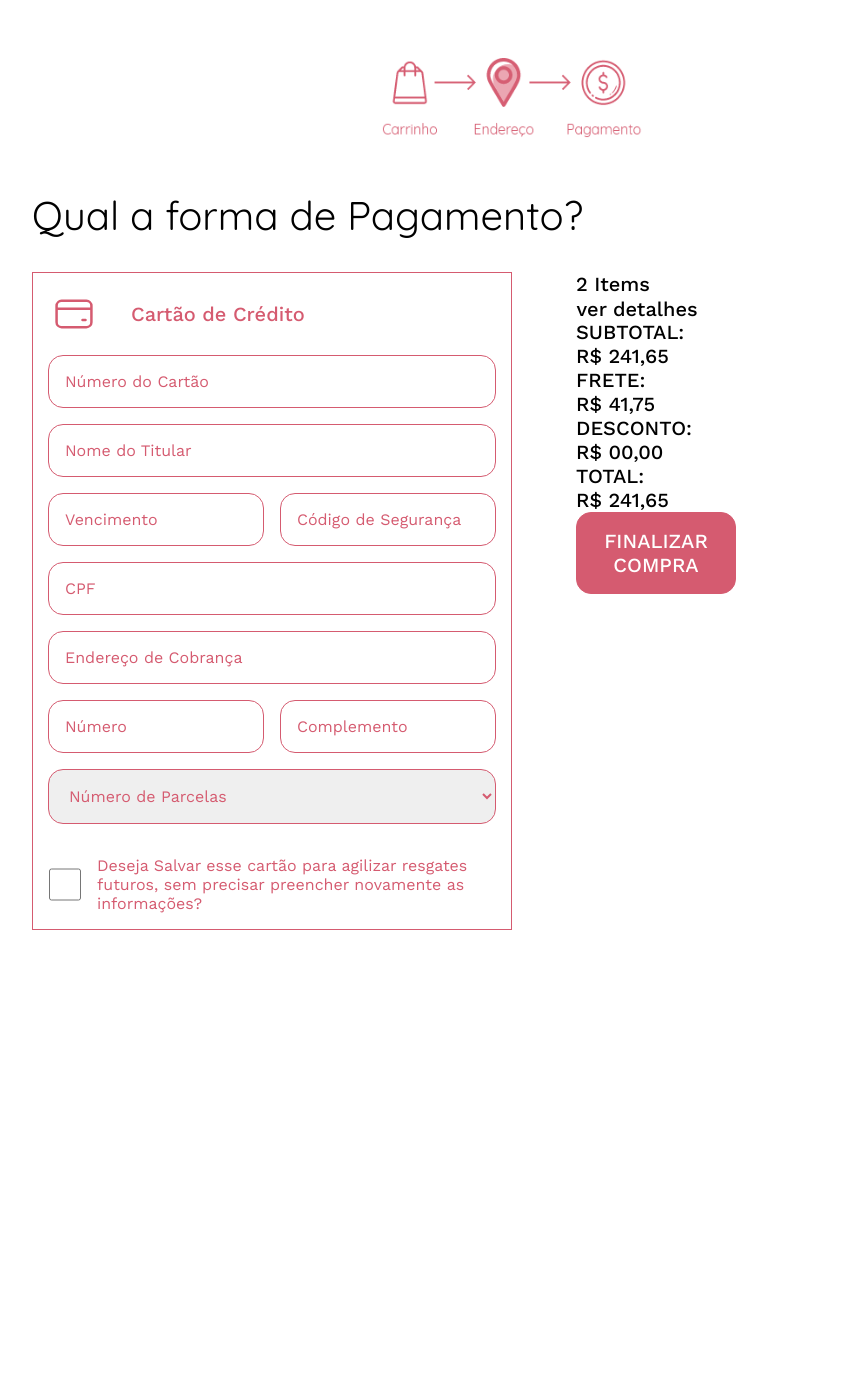
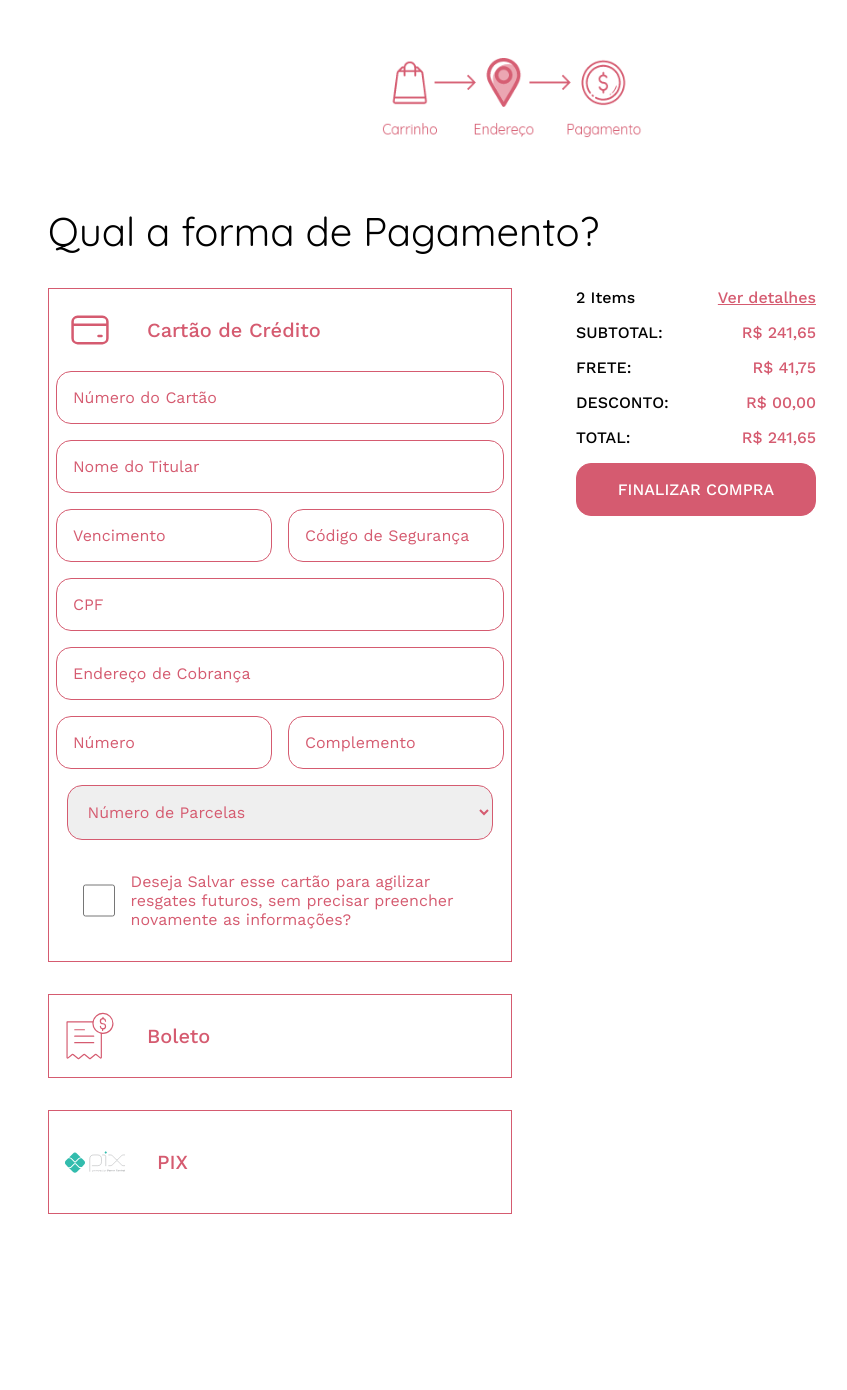
Before and after one commit to JoaordAssis/2UCASE, a PHP site: page /App/view/pagamento.php in a window 1280 px wide, after a click on "Cartão de Crédito". Shown: the part 190-1580 px from the top of the page, without its empty margins (128-975 px from the left). Before the commit the page ends 1120 px from the top, so only its background shows below. Run offline with PHP 8.4, Linux system fonts and the light colour scheme; some libraries are stand-ins or nearby versions.

Commit message:
Finalizada a pagina de pagamento

```diff
--- a/App/assets/styles/pagamento.css
+++ b/App/assets/styles/pagamento.css
@@ -14,6 +14,8 @@
     flex-direction: column;
     align-content: flex-start;
     width: 60rem;
+    max-width: 100%;
+    padding: 1rem;
 }
 
 .payment-container{
@@ -23,7 +25,10 @@
 }
 
 .payment-forms{
+    display: flex;
+    flex-direction: column;
     width: 50%;
+    gap: 2rem;
 }
 
 .payment-forms .accordion{
@@ -42,6 +47,16 @@
     flex-direction: column;
     width: 100%;
     border: 1px solid var(--cor-principal);
+}
+
+.panel{
+    padding: 0 1.1rem;
+    background-color: white;
+    display: none;
+    overflow: hidden;
+    max-height: 0;
+    transition: max-height 0.3s ease-out;
+    margin-bottom: 1rem;
 }
 
 /* Formulario de Cartão */
@@ -89,3 +104,260 @@
 #label-check input{
     max-width: 2rem;
 }
+
+/* Detalhes do pedido */
+
+.detail-order{
+    display: flex;
+    flex-direction: column;
+    gap: 1rem;
+    width: 15rem;
+}
+
+.detail-order p, .detail-order button{
+    font-size: 1rem;
+    background-color: transparent;
+    border: none;
+}
+
+.detail-order div{
+    display: flex;
+    width: 100%;
+    justify-content: space-between;
+}
+
+.detail-order span{
+    color: var(--cor-principal);
+}
+
+.detail-order #link-detail{
+    color: var(--cor-principal);
+    text-decoration: underline;
+}
+
+#principal-button{
+    width: 100%;
+}
+
+
+/* Media Queries */
+
+@media (max-width: 960px){
+    .payment{
+        display: flex;
+        flex-direction: column;
+        align-content: flex-start;
+        width: 48rem;
+        padding: 1rem;
+    }
+
+    #formulario-pagamento input, select{
+        display: block;
+        width: 22rem;
+        max-width: 100%;
+        padding: 1rem;
+        border: 1px solid var(--cor-principal);
+        border-radius: 15px;
+        color: var(--cor-principal);
+    }
+
+    .row-payment input, .row-payment label{
+        display: block;
+        max-width: 10.5rem;
+        width: 100%;
+    }
+
+    #label-check{
+    display: flex;
+    gap: 1rem;
+    max-width: 100%;
+    padding: 1rem;
+    color: var(--cor-principal);
+    }
+
+    #label-check input{
+        max-width: 2rem;
+    }
+}
+
+@media (max-width: 750px) {
+    .payment {
+        display: flex;
+        flex-direction: column;
+        align-content: center;
+        width: 48rem;
+        padding: 1rem;
+    }
+
+    .payment-container{
+        display: flex;
+        flex-direction: column;
+        flex-wrap: wrap;
+        align-items: center;
+        width: 100%;
+    }
+
+    #formulario-pagamento input,
+    select {
+        display: block;
+        width: 22rem;
+        max-width: 100%;
+        padding: 1rem;
+        border: 1px solid var(--cor-principal);
+        border-radius: 15px;
+        color: var(--cor-principal);
+    }
+
+    .row-payment input,
+    .row-payment label {
+        display: block;
+        max-width: 10.5rem;
+        width: 100%;
+    }
+
+    #label-check {
+        display: flex;
+        gap: 1rem;
+        max-width: 100%;
+        padding: 1rem;
+        color: var(--cor-principal);
+    }
+
+    #label-check input {
+        max-width: 2rem;
+    }
+
+    .payment-forms{
+        display: flex;
+        flex-direction: column;
+        width: 100%;
+        gap: 2rem;
+    }
+}
+
+@media (max-width: 400px) {
+    .payment {
+        display: flex;
+        flex-direction: column;
+        align-content: center;
+        width: 48rem;
+        padding: 1rem;
+    }
+
+    .payment-container {
+        display: flex;
+        flex-direction: column;
+        flex-wrap: wrap;
+        align-items: center;
+        width: 100%;
+    }
+
+    #formulario-pagamento input,
+    select {
+        display: block;
+        width: 18rem;
+        max-width: 100%;
+        padding: 1rem;
+        border: 1px solid var(--cor-principal);
+        border-radius: 15px;
+        color: var(--cor-principal);
+    }
+
+    .row-payment{
+        display: flex;
+        flex-direction: column;
+        gap: 1rem;
+    }
+
+    .row-payment input,
+    .row-payment label {
+        display: block;
+        max-width: 18rem;
+        width: 100%;
+    }
+
+    #label-check {
+        display: flex;
+        gap: 1rem;
+        max-width: 100%;
+        padding: 1rem;
+        color: var(--cor-principal);
+    }
+
+    #label-check input {
+        max-width: 2rem;
+    }
+
+    .payment-forms {
+        display: flex;
+        flex-direction: column;
+        width: 100%;
+        gap: 2rem;
+    }
+}
+
+
+@media (max-width: 350px) {
+    .payment {
+        display: flex;
+        flex-direction: column;
+        align-content: center;
+        width: 48rem;
+        padding: 1rem;
+    }
+
+    .payment-container {
+        display: flex;
+        flex-direction: column;
+        flex-wrap: wrap;
+        align-items: center;
+        width: 100%;
+    }
+
+    #formulario-pagamento{
+        padding: 1rem;
+    }
+
+    #formulario-pagamento input,
+    select {
+        display: block;
+        width: 14rem;
+        max-width: 100%;
+        padding: 1rem;
+        border: 1px solid var(--cor-principal);
+        border-radius: 15px;
+        color: var(--cor-principal);
+    }
+
+    .row-payment {
+        display: flex;
+        flex-direction: column;
+        gap: 1rem;
+    }
+
+    .row-payment input,
+    .row-payment label {
+        display: block;
+        max-width: 14rem;
+        width: 100%;
+    }
+
+    #label-check {
+        display: flex;
+        gap: 1rem;
+        max-width: 100%;
+        padding: 1rem;
+        color: var(--cor-principal);
+    }
+
+    #label-check input {
+        max-width: 2rem;
+    }
+
+    .payment-forms {
+        display: flex;
+        flex-direction: column;
+        width: 100%;
+        gap: 2rem;
+    }
+}
--- a/App/view/pagamento.php
+++ b/App/view/pagamento.php
@@ -21,9 +21,10 @@
             <h1>Qual a forma de Pagamento?</h1>
 
             <section class="payment-container">
+
                 <section class="payment-forms">
 
-                    <div class="pergunta">
+                    <div class="pergunta card-payment">
                         <button class="accordion">
                             <img src="../assets/svg/./card.svg" width="50" height="50" alt="Cartão de Crédito">
                             Cartão de Crédito
@@ -79,6 +80,26 @@
                             </form>
                         </div>
                     </div>
+
+                    <div class="pergunta boleto-payment">
+                        <button class="accordion">
+                            <img src="../assets/svg/./invoice.svg" width="50" height="50" alt="Boleto">
+                            Boleto
+                        </button>
+                        <div class="panel">
+
+                        </div>
+                    </div>
+
+                    <div class="pergunta pix-payment">
+                        <button class="accordion">
+                            <img src="../assets/svg/./pix.svg" width="60" height="70" alt="PIX">
+                            PIX
+                        </button>
+                        <div class="panel">
+
+                        </div>
+                    </div>
                 </section>
 
                 <section class="detail-order">
@@ -86,7 +107,7 @@
                     <div class="detalhe-produto">
                         <p>2 Items</p>
                         <span id="color-payment">
-                            <a href="#">ver detalhes</a>
+                            <button id="link-detail">Ver detalhes</button>
                         </span>
                     </div>
 
@@ -125,6 +146,9 @@
         </article>
     </main>
 </body>
+
+<script src="../assets/./js/Payment.js"></script>
+
 <!-- Footer -->
 <?php //require_once './footer.php';
 ?>
```
Also changed, not shown: App/assets/js/Payment.js (added, +45 -0 lines), App/assets/svg/invoice.svg (added), App/assets/svg/pix.svg (added).
